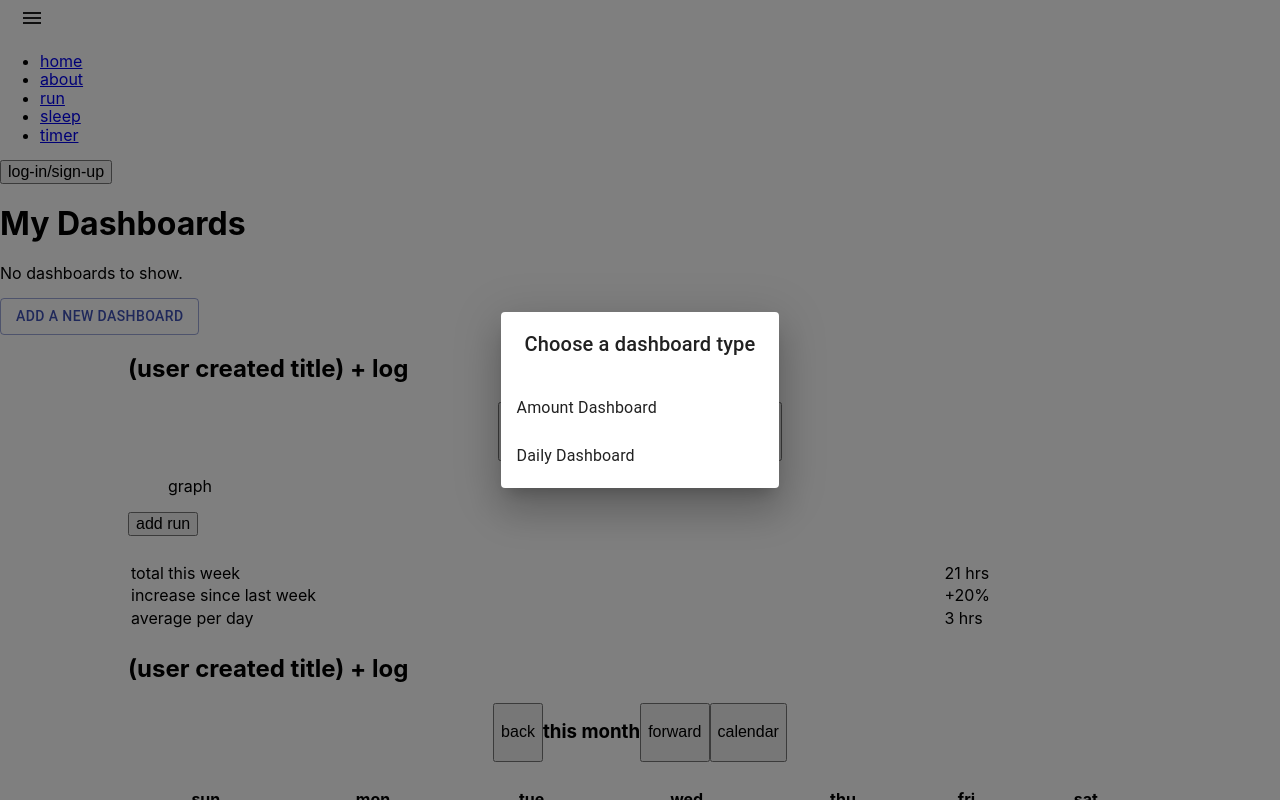
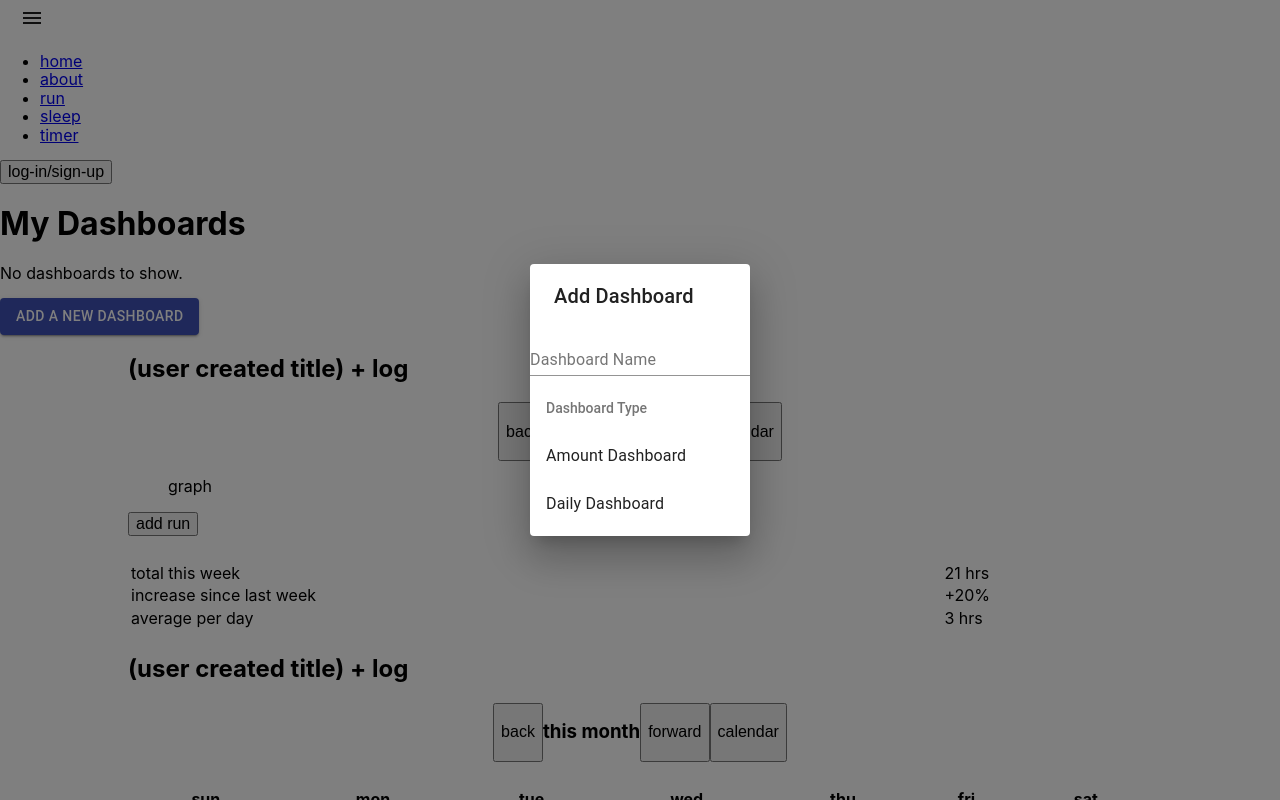
Before and after one commit to ccl-and-ddy/life-dashboard, a React (Create React App) app: page / in a window 1280 px wide. Both pictures are taken after a click on the button "ADD A NEW DASHBOARD". Shown: the top 800 px of the page. Built offline with nearby package versions, Linux system fonts and the light colour scheme.

Commit message:
Allow naming when adding a new dashboard

```diff
--- a/src/Pages/Home/Home.tsx
+++ b/src/Pages/Home/Home.tsx
@@ -1,19 +1,27 @@
-import { List } from '@material-ui/core';
+import { List, ListSubheader } from '@material-ui/core';
 import { Button, Dialog, DialogTitle, ListItem, ListItemText } from '@material-ui/core';
-import { useState } from 'react';
+import { ChangeEvent, useState } from 'react';
 import { useDispatch, useSelector } from 'react-redux';
 import { addDashboard, RootState } from '../../store';
 import { Dashboard } from '../../UserData';
 import styles from './Home.module.scss';
 import AmountDashboard from '../../dashboard-types/AmountDashboard/AmountDashboard';
 import DailyDashboard from '../../dashboard-types/DailyDashboard/DailyDashboard';
+import { TextField } from '@material-ui/core';
 
 const Home = () => {
   const dashboards = useSelector((state: RootState) => state.userData.dashboards);
   const dispatch = useDispatch();
   const [open, setOpen] = useState(false);
+  const [dashboardName, setDashboardName] = useState('');
   const handleClickOpen = () => {
     setOpen(true);
+  };
+
+  const handleNameChange = (event: ChangeEvent<HTMLInputElement>) => {
+    if (event.target?.value) {
+      setDashboardName(event.target?.value);
+    }
   };
 
   const handleClose = () => {
@@ -21,7 +29,8 @@ const Home = () => {
   };
 
   const newDashboard = (kind: Dashboard["kind"]) => {
-    dispatch(addDashboard({ name: `default ${kind} dashboard`, kind }));
+    dispatch(addDashboard({ name: dashboardName, kind }));
+    setDashboardName('');
     setOpen(false);
   }
 
@@ -30,12 +39,14 @@ const Home = () => {
   return (<div className={styles.Home}>
     <h1>My Dashboards</h1>
     {dashboards.length ? <ul>{dashboardEls}</ul> : <p>No dashboards to show.</p>}
-    <Button variant="outlined" color="primary" onClick={handleClickOpen}>
+    <Button variant="contained" color="primary" onClick={handleClickOpen}>
       Add a new dashboard
     </Button>
     <Dialog open={open} onClose={handleClose}>
-      <DialogTitle>Choose a dashboard type</DialogTitle>
+      <DialogTitle>Add Dashboard</DialogTitle>
+      <TextField id="dashboard-name" label="Dashboard Name" onChange={handleNameChange} />
       <List>
+        <ListSubheader>Dashboard Type</ListSubheader>
         <ListItem button onClick={() => newDashboard('amount')}>
           <ListItemText primary="Amount Dashboard" />
         </ListItem>
```
